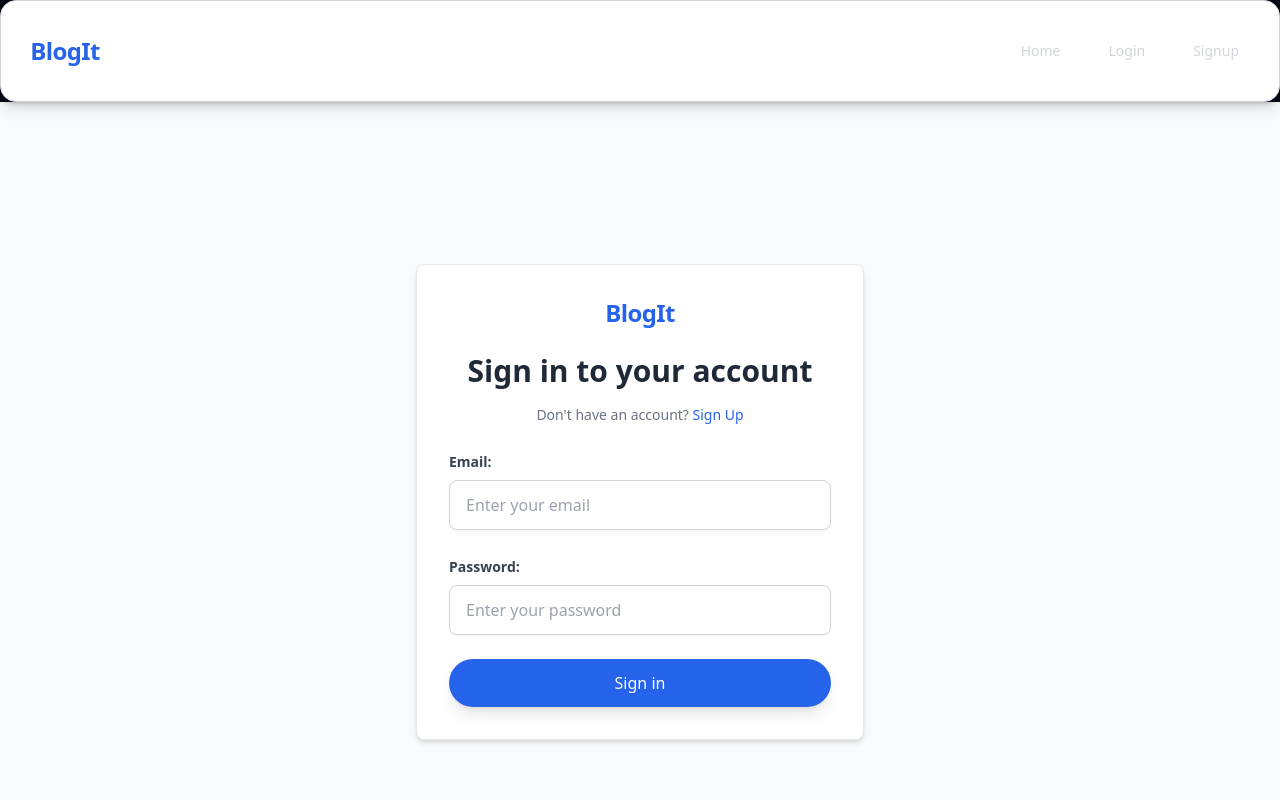
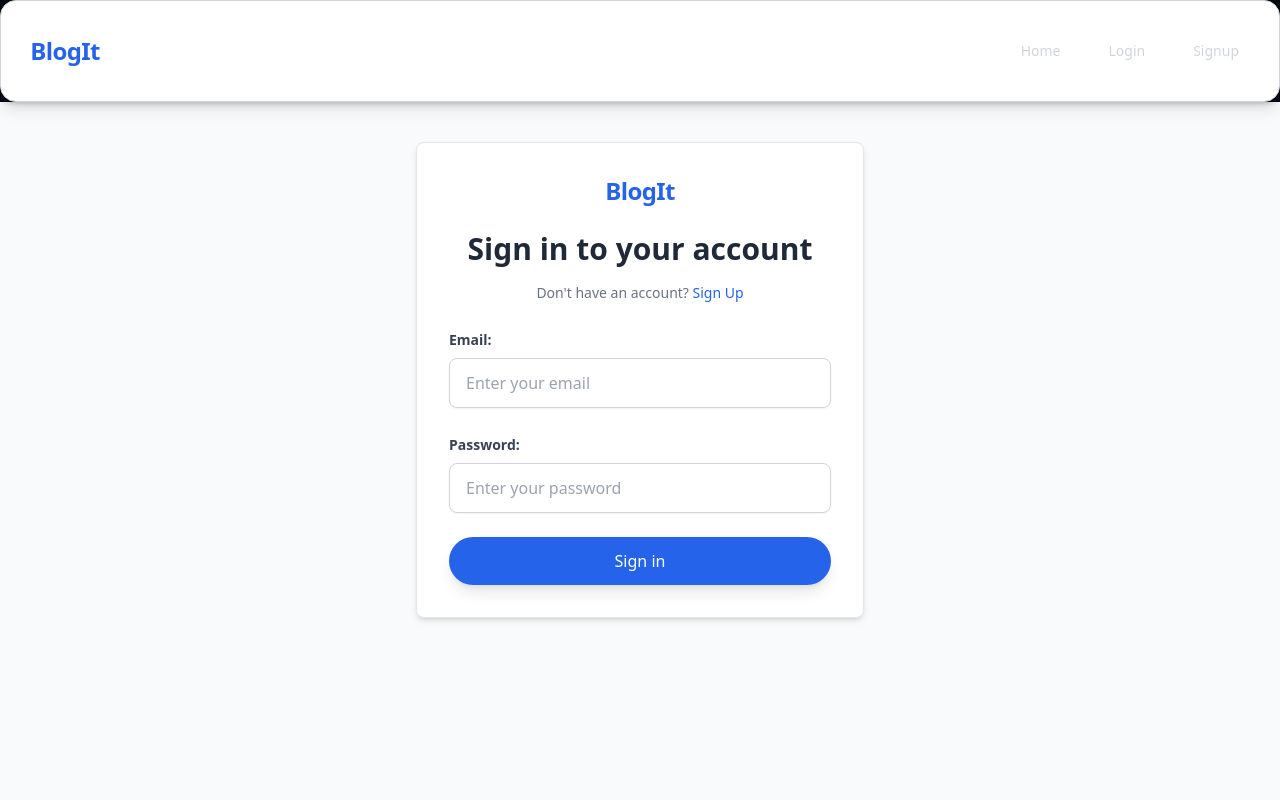
Before and after one commit to DSaiTeja123/react_blog, a React (Vite) app: page /login in a window 1280 px wide. Shown: the top 800 px of the page. Built offline with nearby package versions, Linux system fonts and the light colour scheme; no server answers.

Commit message:
updated tailwind css

```diff
--- a/src/components/Login.jsx
+++ b/src/components/Login.jsx
@@ -31,7 +31,7 @@ function Login() {
   };
 
   return (
-    <div className="flex items-center justify-center min-h-screen bg-gray-50">
+    <div className="flex items-start justify-center min-h-screen bg-gray-50 mt-10">
       <div className="mx-auto w-full max-w-md bg-white rounded-lg shadow-md p-8 border border-gray-200">
         <div className="mb-6 text-center">
           <span className="inline-block w-24">
--- a/src/components/Signup.jsx
+++ b/src/components/Signup.jsx
@@ -29,7 +29,7 @@ function Signup() {
   };
 
   return (
-    <div className="flex items-center justify-center min-h-screen bg-gray-50">
+    <div className="flex items-start justify-center min-h-screen bg-gray-50">
       <div className="mx-auto w-full max-w-lg bg-white rounded-xl p-8 shadow-lg">
         <div className="mb-6 flex justify-center">
           <span className="inline-block w-full max-w-[80px]">
--- a/src/pages/Login.jsx
+++ b/src/pages/Login.jsx
@@ -3,7 +3,7 @@ import { Login as LoginComponent } from '../components'
 
 function Login() {
   return (
-    <div className="py-2 flex items-center justify-center min-h-screen bg-gradient-to-br from-blue-100 to-purple-100">
+    <div className="py-2 flex items-start justify-center min-h-screen bg-gradient-to-br from-blue-100 to-purple-100">
       <div className="w-full max-w-lg bg-white rounded-2xl shadow-lg p-10">
         <h2 className="text-3xl font-bold text-center text-gray-800 mb-6">
           Welcome Back 👋
--- a/src/pages/Signup.jsx
+++ b/src/pages/Signup.jsx
@@ -5,7 +5,7 @@ function Signup() {
   return (
     <div className="min-h-screen bg-gradient-to-br from-gray-100 to-gray-200 py-2 flex items-center justify-center">
       <div className="w-full max-w-lg bg-white rounded-2xl shadow-2xl p-10 transform transition-all duration-300 hover:scale-[1.01]">
-        <h2 className="text-3xl font-extrabold text-center text-gray-800 mb-8">
+        <h2 className="text-3xl font-extrabold text-center text-gray-800">
           Create an Account
         </h2>
         <SignupComponent />
```
